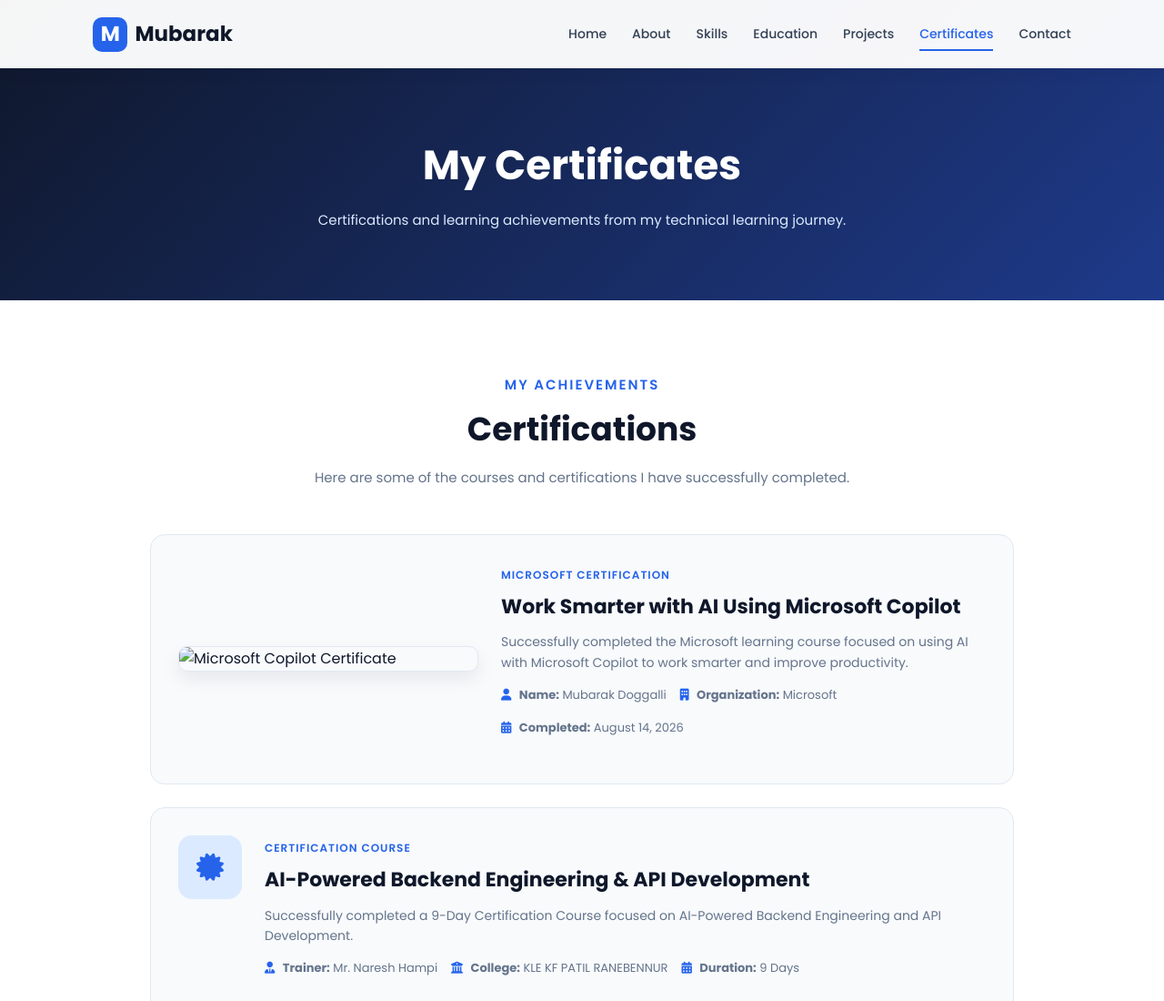
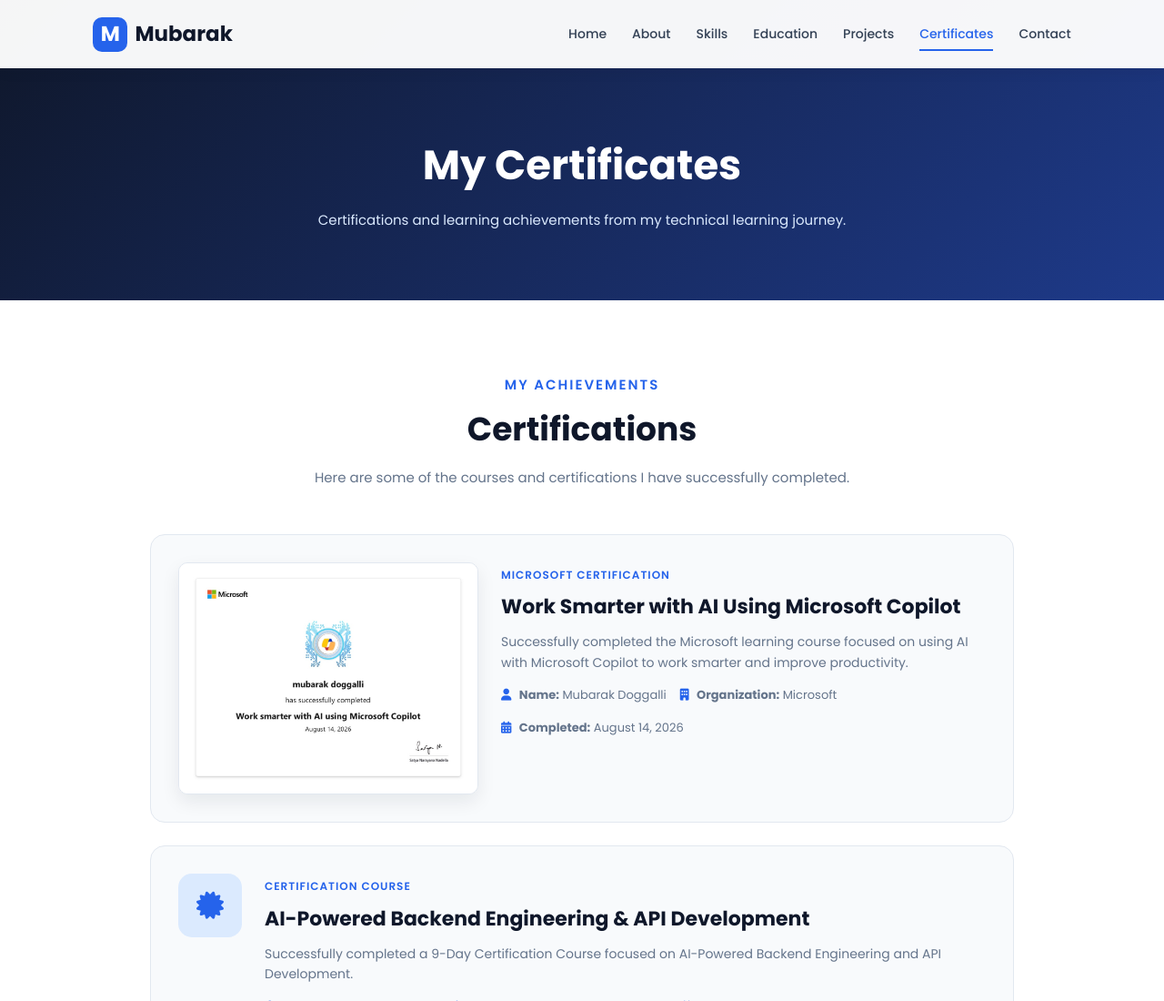
Before and after one commit to mubarakdoggalli-beep/Personal-Portfolio, a plain HTML site: page certificates.html in a window 1280 px wide. Shown: the top 1100 px of the page at 91% size. Drawn offline with Linux system fonts and the light colour scheme.

Commit message:
Update certificates.html

```diff
--- a/certificates.html
+++ b/certificates.html
@@ -89,7 +89,7 @@
                 <div class="certificate-image">
 
                     <img
-                        src="images/microsoft-copilot-certificate.png"
+                        src="microsoft-copilot-certificate.png"
                         alt="Microsoft Copilot Certificate"
                     >
 
```
